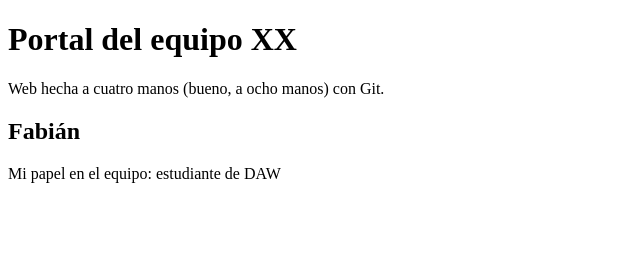
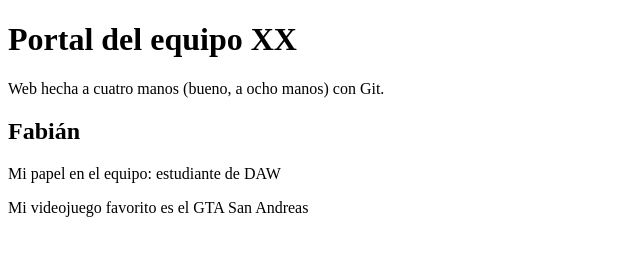
Before and after one commit to Alvarolf087/portal-equipo01, a plain HTML site: page index.html in a window 1280 px wide. Shown: the whole page, without its empty margins (0-640 px from the left). Drawn offline with Linux system fonts and the light colour scheme.

Commit message:
Añade favorito de Fabián

```diff
--- a/index.html
+++ b/index.html
@@ -10,6 +10,7 @@
 	<section>
 		<h2>Fabián</h2>
 		<p>Mi papel en el equipo: estudiante de DAW</p>
+		<p>Mi videojuego favorito es el GTA San Andreas</p>
 	</section>
   </body>
 </html>
```
